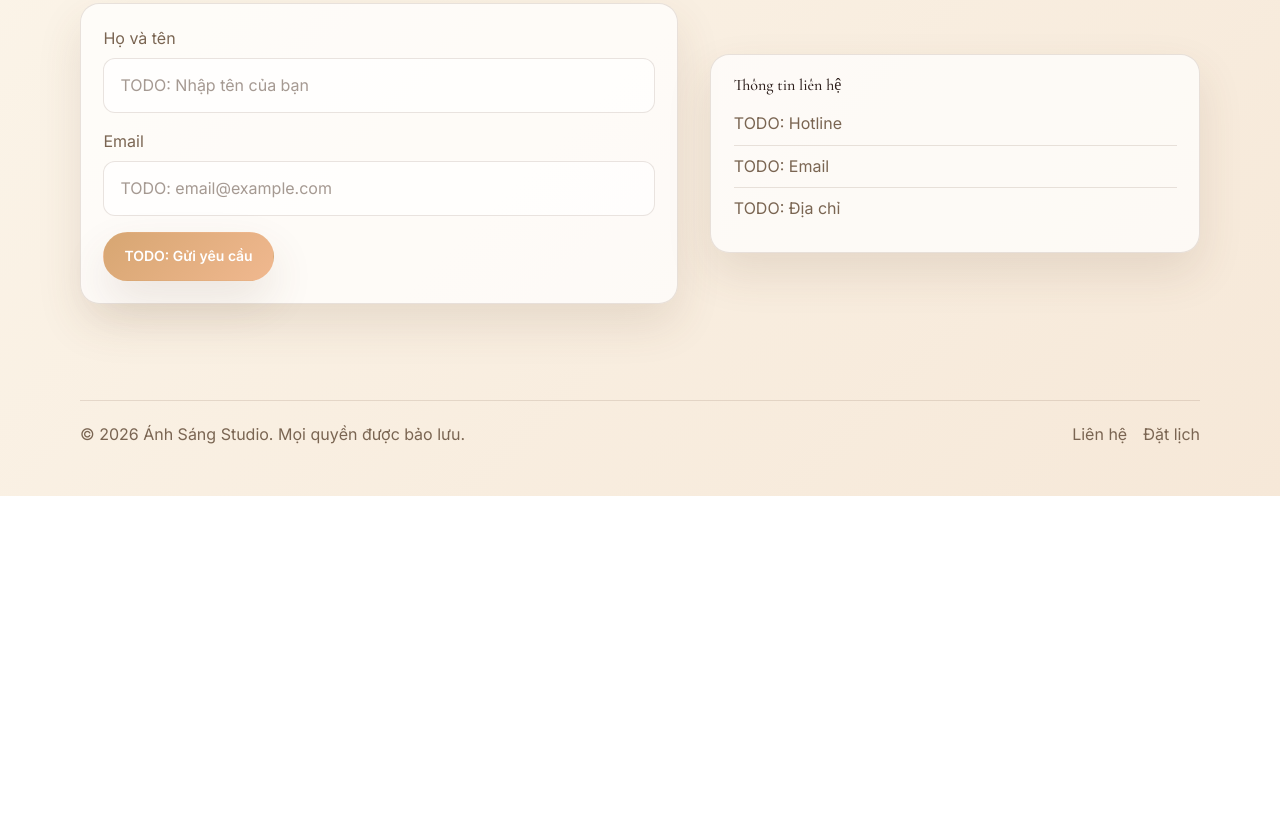
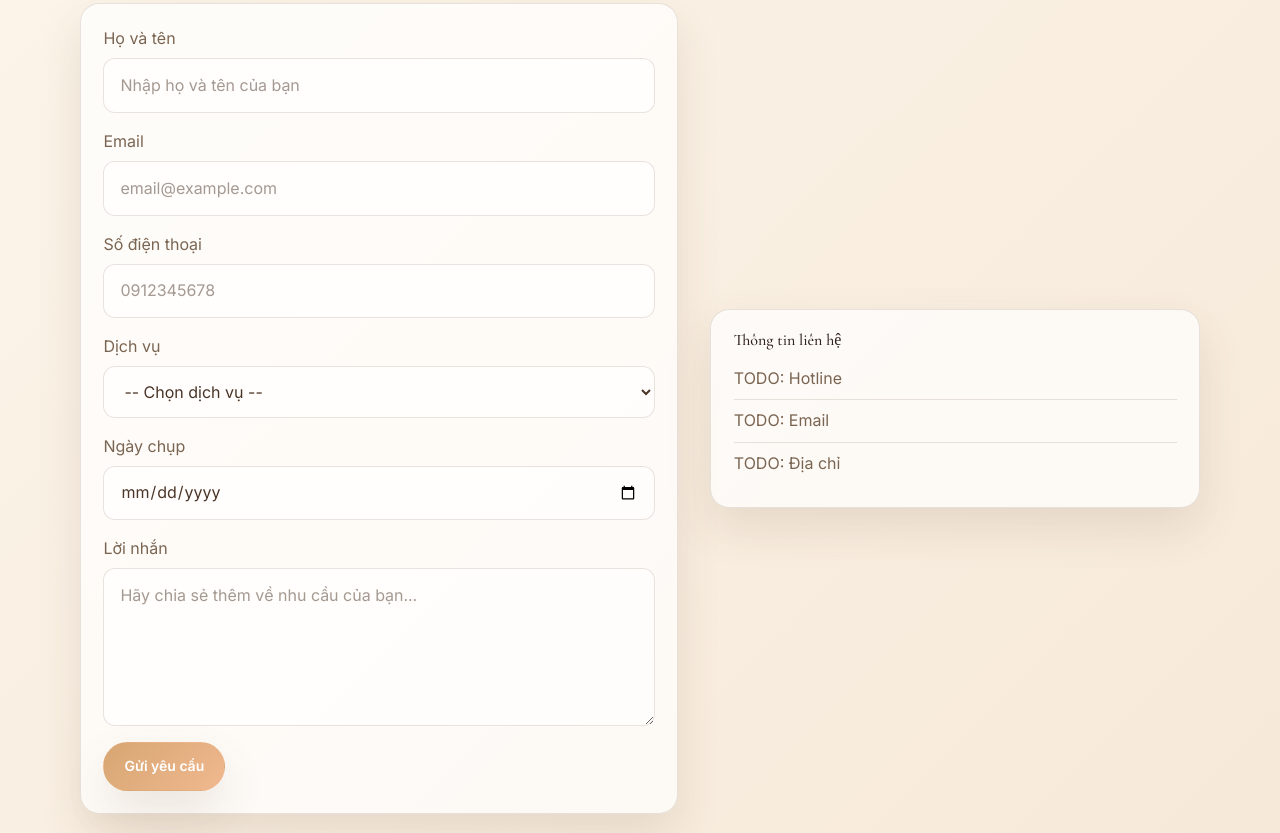
Before and after one commit to 2551050047dat-dot/portfolio-nhi-p-nh-, a website: page pages/booking.html in a window 1280 px wide. Shown: the part 387-1220 px from the top of the page. Before the commit the page ends 883 px from the top, so only its background shows below. Drawn offline with nearby package versions, Linux system fonts and the light colour scheme.

Commit message:
Task 3 cua Ngan-Booking form/ Validation

```diff
--- a/pages/booking.html
+++ b/pages/booking.html
@@ -1,5 +1,6 @@
 <!DOCTYPE html>
 <html lang="vi">
+
 <head>
     <meta charset="UTF-8">
     <meta name="viewport" content="width=device-width, initial-scale=1.0">
@@ -8,11 +9,14 @@
 
     <link rel="preconnect" href="https://fonts.googleapis.com">
     <link rel="preconnect" href="https://fonts.gstatic.com" crossorigin>
-    <link href="https://fonts.googleapis.com/css2?family=Cormorant+Garamond:wght@500;600;700&family=Inter:wght@400;500;600;700;800&display=swap" rel="stylesheet">
+    <link
+        href="https://fonts.googleapis.com/css2?family=Cormorant+Garamond:wght@500;600;700&family=Inter:wght@400;500;600;700;800&display=swap"
+        rel="stylesheet">
     <link rel="stylesheet" href="../css/dist/output.css">
     <link rel="stylesheet" href="../css/style.css">
     <link rel="stylesheet" href="../css/responsive.css">
 </head>
+
 <body>
     <header class="site-header">
         <div class="container nav-wrap">
@@ -62,19 +66,57 @@
         Dùng id bookingForm để JS xử lý chung với contact form.
         ═══════════════════════════════════════════════════════════════════════════
         -->
+
+        <!-- FORM BOOKING-NGAN -->
+
         <section class="section">
             <div class="container booking-grid">
                 <form class="contact-form" id="bookingForm">
+
                     <div class="form-group">
                         <label for="name">Họ và tên</label>
-                        <input id="name" name="name" type="text" placeholder="TODO: Nhập tên của bạn" required>
+                        <input id="name" name="name" type="text" placeholder="Nhập họ và tên của bạn" required>
                     </div>
+
                     <div class="form-group">
                         <label for="email">Email</label>
-                        <input id="email" name="email" type="email" placeholder="TODO: email@example.com" required>
+                        <input id="email" name="email" type="email" placeholder="email@example.com" required>
                     </div>
-                    <button class="btn btn-primary" type="submit">TODO: Gửi yêu cầu</button>
+
+                    <div class="form-group">
+                        <label for="phone">Số điện thoại</label>
+                        <input id="phone" name="phone" type="tel" placeholder="0912345678" required>
+                    </div>
+
+                    <div class="form-group">
+                        <label for="service">Dịch vụ</label>
+                        <select id="service" name="service" required>
+                            <option value="">-- Chọn dịch vụ --</option>
+                            <option value="portrait">Chụp chân dung</option>
+                            <option value="wedding">Chụp cưới</option>
+                            <option value="event">Chụp sự kiện</option>
+                            <option value="product">Chụp sản phẩm</option>
+                        </select>
+                    </div>
+
+                    <div class="form-group">
+                        <label for="date">Ngày chụp</label>
+                        <input id="date" name="date" type="date" required>
+                    </div>
+
+                    <div class="form-group">
+                        <label for="message">Lời nhắn</label>
+                        <textarea id="message" name="message" rows="5"
+                            placeholder="Hãy chia sẻ thêm về nhu cầu của bạn..."></textarea>
+                    </div>
+
+                    <button class="btn btn-primary" type="submit">
+                        Gửi yêu cầu
+                    </button>
+
                 </form>
+
+
                 <aside class="info-card">
                     <h3>Thông tin liên hệ</h3>
                     <ul class="check-list">
@@ -100,4 +142,5 @@
     <script src="../js/main.js"></script>
     <script src="../js/booking.js"></script>
 </body>
+
 </html>
```
